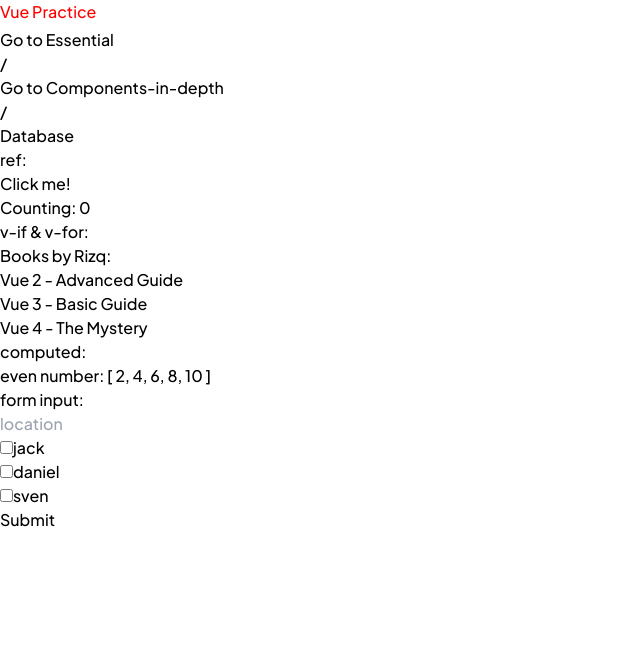
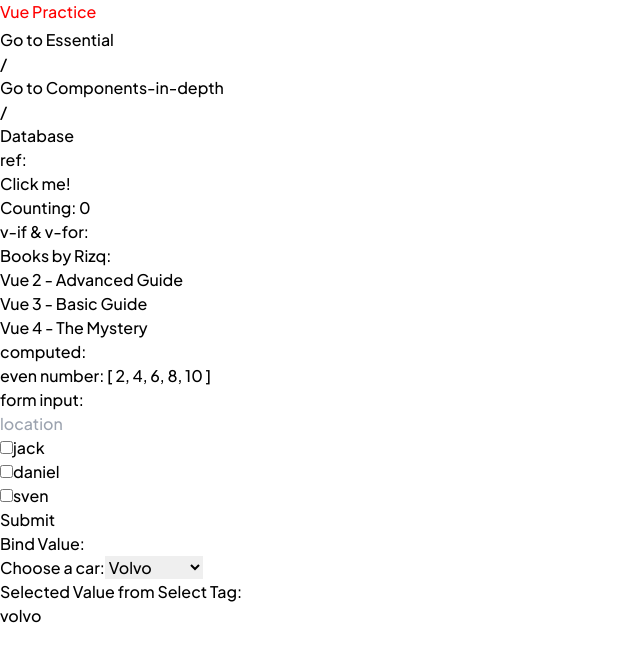
Before and after one commit to egrizq/vue-practice, a Vue app in the folder first-project/: page / in a window 1280 px wide. Shown: the top 662 px of the page, without its empty margins (0-640 px from the left). Built offline with nearby package versions, Linux system fonts and the light colour scheme.

Commit message:
add select

```diff
--- a/first-project/src/Page.vue
+++ b/first-project/src/Page.vue
@@ -1,13 +1,21 @@
 <script setup>
-    import ButtonCounter from './components/ButtonCounter.vue'
-    import AuthorLoopConditions from './components/AuthorLoopConditions.vue'
-    import EvenNumberCompute from './components/EvenNumberCompute.vue'
-    import FormVacationVue from './components/FormVacation.vue'
+import ButtonCounter from "./components/ButtonCounter.vue";
+import AuthorLoopConditions from "./components/AuthorLoopConditions.vue";
+import EvenNumberCompute from "./components/EvenNumberCompute.vue";
+import FormVacationVue from "./components/FormVacation.vue";
+import SelectBind from "./components/SelectBind.vue";
+import GetBind from "./components/GetBind.vue";
+import { ref, computed } from "vue";
+
+const selected = ref("volvo");
+const handleSelect = computed(() => selected.value);
 </script>
 
 <template>
-    <ButtonCounter />
-    <AuthorLoopConditions />
-    <EvenNumberCompute />
-    <FormVacationVue />
+  <ButtonCounter />
+  <AuthorLoopConditions />
+  <EvenNumberCompute />
+  <FormVacationVue />
+  <SelectBind v-model:selected="selected" />
+  <GetBind :selected-value="handleSelect" />
 </template>
--- a/first-project/src/about-components/Option.vue
+++ b/first-project/src/about-components/Option.vue
@@ -1,12 +1,10 @@
 <script setup>
-  import { ref } from 'vue'
-
-  const checkedNames = ref([])
+import { ref } from "vue";
+const checkedNames = ref([]);
 </script>
 
 <template>
   <div class="border-black border p-2 space-y-2 rounded-md">
-
     <div>Checked names: {{ checkedNames }}</div>
 
     <input type="checkbox" id="jack" value="Jack" v-model="checkedNames" />
--- a/first-project/src/components/AuthorLoopConditions.vue
+++ b/first-project/src/components/AuthorLoopConditions.vue
@@ -1,29 +1,33 @@
 <script setup>
-    import { reactive } from 'vue';
+import { reactive } from "vue";
+import Body from "../reusable/Body.vue";
 
 const author = reactive({
   name: "rizq",
   books: [
-            'Vue 2 - Advanced Guide',
-            'Vue 3 - Basic Guide',
-            'Vue 4 - The Mystery'
-        ]
-    })
+    "Vue 2 - Advanced Guide",
+    "Vue 3 - Basic Guide",
+    "Vue 4 - The Mystery",
+  ],
+});
 </script>
 
 <template>
-    <div class="flex flex-col border-black border p-2 space-y-2 rounded-md">
+  <Body>
     <p class="font-semibold text-xl">v-if & v-for:</p>
 
-        <div v-if=" author.name === 'rizq' ">
+    <div v-if="author.name === 'rizq'">
       Books by Rizq:
       <ul class="px-5">
-                <li v-for="(book, index) in author.books" :key="index"
-                    class="list-disc">
+        <li
+          v-for="(book, index) in author.books"
+          :key="index"
+          class="list-disc"
+        >
           {{ book }}
         </li>
       </ul>
     </div>
     <p v-else>there's no book in here</p>
-    </div>
+  </Body>
 </template>
--- /dev/null
+++ b/first-project/src/components/GetBind.vue
@@ -0,0 +1,13 @@
+<script setup>
+import Body from "@/reusable/Body.vue";
+import Title from "@/reusable/Title.vue";
+
+const props = defineProps(["selectedValue"]);
+</script>
+<template>
+  <Body>
+    <Title>Selected Value from Select Tag:</Title>
+
+    <p>{{ props.selectedValue }}</p>
+  </Body>
+</template>
--- /dev/null
+++ b/first-project/src/components/SelectBind.vue
@@ -0,0 +1,26 @@
+<script setup>
+import Body from "@/reusable/Body.vue";
+import Title from "@/reusable/Title.vue";
+
+defineProps(["selected"]);
+defineEmits(["update:selected"]);
+</script>
+<template>
+  <Body>
+    <Title>Bind Value:</Title>
+    <label for="cars">Choose a car:</label>
+
+    <select
+      class="border border-black rounded-md"
+      :value="selected"
+      @change="$emit('update:selected', $event.target.value)"
+      name="cars"
+      id="cars"
+    >
+      <option value="volvo">Volvo</option>
+      <option value="saab">Saab</option>
+      <option value="mercedes">Mercedes</option>
+      <option value="audi">Audi</option>
+    </select>
+  </Body>
+</template>
--- a/first-project/src/embed/GetData.vue
+++ b/first-project/src/embed/GetData.vue
@@ -1,24 +1,25 @@
 <script setup>
-    import { ref, onMounted } from 'vue'
-    import { supabase } from '../lib/supabaseClient'
+import { ref, onMounted } from "vue";
+import { supabase } from "../lib/supabaseClient";
+import Body from "@/reusable/Body.vue";
 
-    const employee = ref([])
+const employee = ref([]);
 
 async function getEmployee() {
   const { data } = await supabase
-            .from('employee')
-            .select('index, Department')
-            .eq('index', 1)
-        employee.value = data
+    .from("employee")
+    .select("index, Department")
+    .eq("index", 1);
+  employee.value = data;
 }
 
 onMounted(() => {
-        getEmployee()
-    })
+  getEmployee();
+});
 </script>
 
 <template>
-    <div class="flex flex-col border-black border p-2 space-y-2 rounded-md">
+  <Body>
     <p class="text-2xl">Database with Supabase</p>
 
     <p>return arr of object: {{ employee }}</p>
@@ -29,5 +30,5 @@
         {{ data.Department }}
       </li>
     </ul>
-    </div>
+  </Body>
 </template>
--- /dev/null
+++ b/first-project/src/reusable/Body.vue
@@ -0,0 +1,5 @@
+<template>
+  <div class="flex flex-col border-black border p-2 space-y-2 rounded-md">
+    <slot></slot>
+  </div>
+</template>
--- /dev/null
+++ b/first-project/src/reusable/Title.vue
@@ -0,0 +1,7 @@
+<script setup></script>
+
+<template>
+  <p class="font-semibold text-xl">
+    <slot></slot>
+  </p>
+</template>
```
Also changed, not shown: first-project/src/components/EvenNumberCompute.vue (+9 -9 lines). Lines whose indentation alone changed are shown as unchanged.
